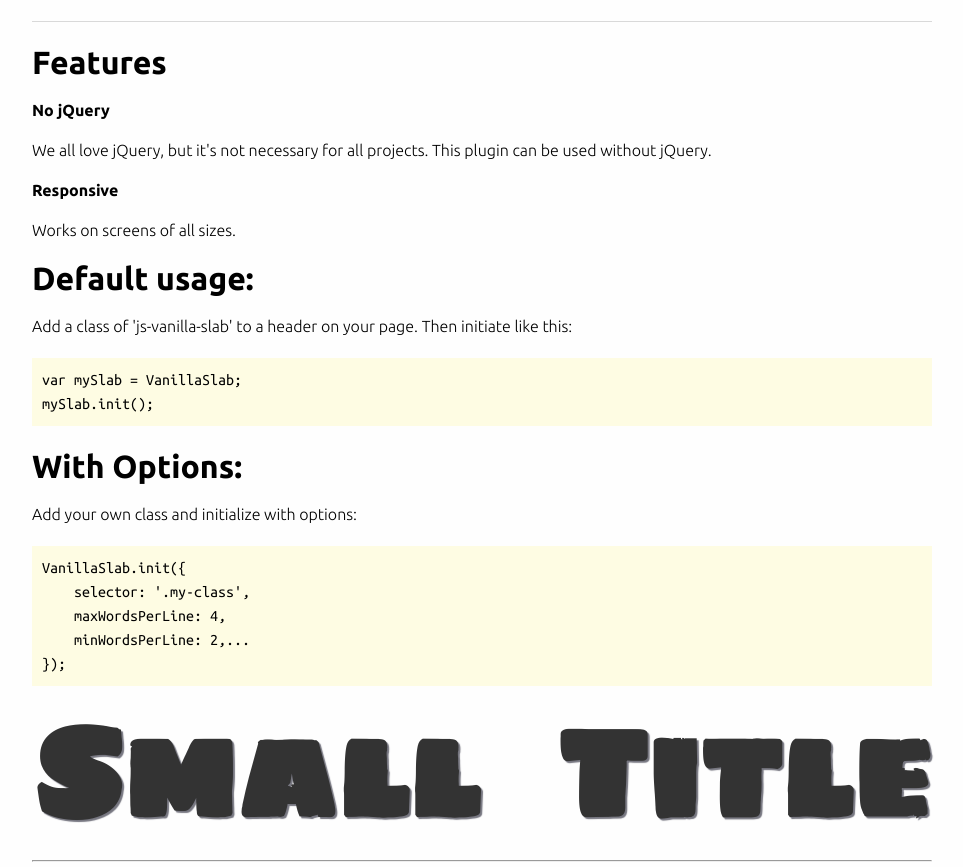
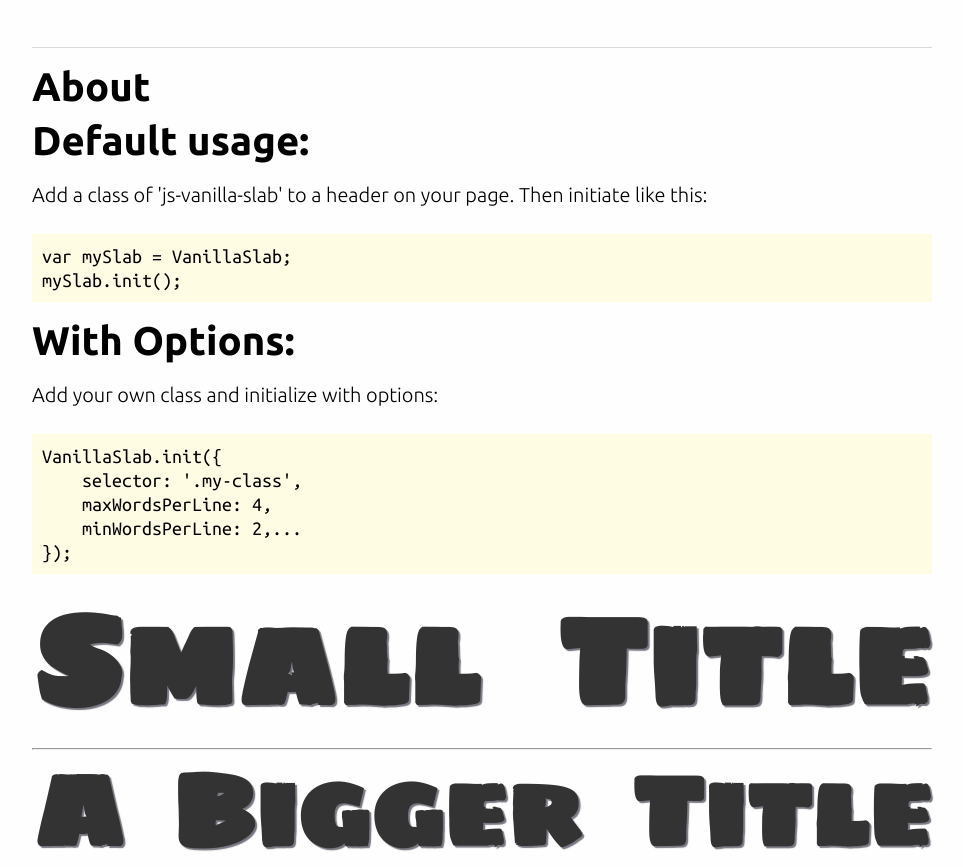
Before and after one commit to npbee/Vanilla-Slab, a website with bundled scripts: page demo/index.html in a window 1280 px wide. Shown: the part 663-1530 px from the top of the page, without its empty margins (158-1121 px from the left). Built offline with nearby package versions, Linux system fonts and the light colour scheme; a web font is replaced by a local one.

Commit message:
add line item style of parent container

```diff
--- a/demo/demo.css
+++ b/demo/demo.css
@@ -304,6 +304,8 @@ table {
 body {
   font-family: 'Ubuntu';
   font-weight: 300;
+  font-size: 20px;
+  line-height: 30px;
   max-width: 900px;
   margin: 0 auto;
   background: #fefefe;
--- a/demo/index.html
+++ b/demo/index.html
@@ -17,13 +17,7 @@
       </nav>
     </header>
 
-    <h2>Features</h2>
-    <h3>No jQuery</h3>
-    <p>We all love jQuery, but it's not necessary for all projects.  This plugin
-    can be used without jQuery.</p>
-
-    <h3>Responsive</h3>
-    <p>Works on screens of all sizes.</p>
+    <h2>About</h2>
 
     <h2>Default usage:</h2>
     <p>Add a class of 'js-vanilla-slab' to a header on your page.  Then initiate
--- a/demo/vanilla-slab.build.js
+++ b/demo/vanilla-slab.build.js
@@ -110,6 +110,7 @@ var slabify = function(target, words) {
   // Set the display style to 'inline' so that we can get a proper width calc
   //target.style.display = 'inline';
   //var target_width = target.offsetWidth;
+  target.style.lineHeight = 1;
 
   // Get font sizes
   var original_font_size = parseInt(window.getComputedStyle(target, null)
```
Also changed, not shown: build/vanilla-slab.build.js, lib/slabify.js.
